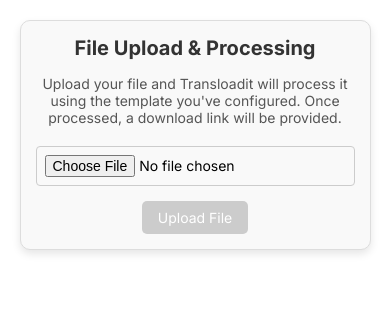
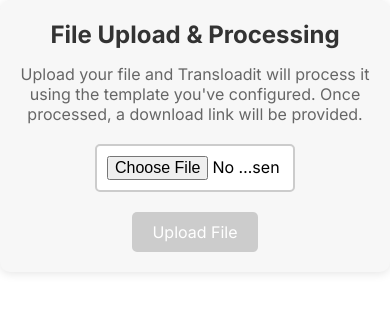
Before and after one commit to Akshay8122/transloadit-poc, a React (Vite) app: page / in a window 390 px wide. Shown: the top 312 px of the page. Built offline with nearby package versions, Linux system fonts and the light colour scheme.

Commit message:
feat: image detect robot & other changes added

```diff
--- a/src/components/upload.css
+++ b/src/components/upload.css
@@ -1,137 +1,129 @@
-/* Container for the upload section */
 .upload-container {
-  max-width: 500px;
-  margin: 20px auto;
+  max-width: 600px;
+  margin: 0 auto;
   padding: 20px;
-  border: 1px solid #ddd;
+  text-align: center;
+  background-color: #f7f7f7;
   border-radius: 10px;
-  box-shadow: 0 4px 8px rgba(0, 0, 0, 0.1);
-  background-color: #f9f9f9;
-  text-align: center;
+  box-shadow: 0 2px 10px rgba(0, 0, 0, 0.1);
 }
 
-h2 {
+.title {
   font-size: 24px;
+  color: #333;
   margin-bottom: 15px;
-  color: #333;
 }
 
 .description {
   font-size: 16px;
+  color: #666;
   margin-bottom: 20px;
-  color: #555;
 }
 
-/* Wrapper for the file input and cancel icon */
 .file-upload-wrapper {
   display: flex;
+  justify-content: center;
+  align-items: center;
   flex-direction: column;
-  align-items: center;
-  gap: 15px;
 }
 
-/* File input wrapper with cancel icon */
 .file-input-wrapper {
   position: relative;
-  width: 100%;
-  max-width: 350px;
+  display: inline-block;
 }
 
 .file-input {
-  width: 100%;
+  display: inline-block;
+  width: 200px;
   padding: 10px;
-  font-size: 16px;
-  border-radius: 4px;
-  border: 1px solid #ccc;
-  box-sizing: border-box;
+  border: 2px solid #ccc;
+  border-radius: 5px;
+  background-color: white;
+  cursor: pointer;
+  transition: border-color 0.3s ease;
 }
 
-/* Cancel icon styling */
+.file-input:hover {
+  border-color: #009688;
+}
+
 .cancel-icon {
   position: absolute;
-  right: 10px;
   top: 50%;
+  right: -25px;
   transform: translateY(-50%);
   font-size: 20px;
+  cursor: pointer;
   color: red;
-  cursor: pointer;
-  font-weight: bold;
-  user-select: none;
 }
 
-.cancel-icon:hover {
-  color: darkred;
-}
-
-/* Upload button styling */
 .upload-btn {
-  background-color: #4caf50;
-  color: white;
+  margin-top: 20px;
   padding: 10px 20px;
   border: none;
   border-radius: 5px;
+  background-color: #009688;
+  color: white;
   cursor: pointer;
   font-size: 16px;
   transition: background-color 0.3s ease;
 }
 
-.upload-btn:hover {
-  background-color: #45a049;
-}
-
-.upload-btn:disabled {
+.upload-btn.disabled {
   background-color: #ccc;
   cursor: not-allowed;
 }
 
-/* Error message styling */
+.upload-btn:hover:not(.disabled) {
+  background-color: #00796b;
+}
+
+.loading-spinner {
+  border: 3px solid #f3f3f3;
+  border-top: 3px solid #009688;
+  border-radius: 50%;
+  width: 20px;
+  height: 20px;
+  animation: spin 1s linear infinite;
+}
+
+@keyframes spin {
+  0% {
+    transform: rotate(0deg);
+  }
+  100% {
+    transform: rotate(360deg);
+  }
+}
+
 .error-message {
   color: red;
-  font-size: 14px;
   margin-top: 10px;
 }
 
-/* Success result section styling */
 .result-section {
-  margin-top: 20px;
+  margin-top: 30px;
+  background-color: #e7f5e8;
+  padding: 20px;
+  border-radius: 10px;
+}
+
+.success-message {
+  color: #388e3c;
+  font-size: 20px;
+  margin-bottom: 20px;
+}
+
+.result-item {
+  margin-bottom: 20px;
 }
 
 .result-link {
-  color: #2c7dff;
+  color: #009688;
+  text-decoration: none;
   font-weight: bold;
-  text-decoration: none;
 }
 
 .result-link:hover {
   text-decoration: underline;
 }
-
-/* Responsive styles */
-@media (max-width: 600px) {
-  .upload-container {
-    padding: 15px;
-    width: 90%;
-  }
-
-  h2 {
-    font-size: 20px;
-  }
-
-  .description {
-    font-size: 14px;
-  }
-
-  .file-input-wrapper {
-    max-width: 100%;
-  }
-
-  .file-input {
-    font-size: 14px;
-    padding: 8px;
-  }
-
-  .upload-btn {
-    font-size: 14px;
-    padding: 8px 16px;
-  }
-}
--- a/src/components/upload.tsx
+++ b/src/components/upload.tsx
@@ -1,7 +1,150 @@
+// import React, { useState, ChangeEvent, useRef } from "react";
+// import { createAssembly, pollAssembly } from "../services/transloditService";
+// import "./upload.css"; // Import the CSS file for styling
+
+// const UploadComponent: React.FC = () => {
+//   const [file, setFile] = useState<File | null>(null);
+//   const [assembly, setAssembly] = useState<any>(null);
+//   const [error, setError] = useState<string>("");
+//   const [isLoading, setIsLoading] = useState<boolean>(false);
+//   const [isUploaded, setIsUploaded] = useState<boolean>(false); // Track successful upload
+
+//   const fileInputRef = useRef<HTMLInputElement>(null); // Use ref to control the file input
+
+//   const handleFileChange = (event: ChangeEvent<HTMLInputElement>) => {
+//     if (event.target.files && event.target.files.length > 0) {
+//       setFile(event.target.files[0]);
+//       setIsUploaded(false); // Reset upload state when a new file is selected
+//     }
+//   };
+
+//   const handleCancel = () => {
+//     setFile(null);
+//     setAssembly(null); // Clear the uploaded assembly result
+//     setError(""); // Reset error messages
+//     setIsUploaded(false); // Reset the uploaded state
+//     if (fileInputRef.current) {
+//       fileInputRef.current.value = ""; // Clear the file input element
+//     }
+//   };
+
+//   const handleUpload = async () => {
+//     if (!file) {
+//       setError("Please select a file to upload.");
+//       return;
+//     }
+
+//     setIsLoading(true);
+//     setError("");
+
+//     try {
+//       // Step 1: Create the assembly
+//       const assemblyResult = await createAssembly(file, import.meta.env.VITE_TRANSLOADIT_TEMPLETE_ID); // Replace with your template ID
+
+//       // Step 2: Poll the assembly until it completes
+//       const finalAssemblyResult = await pollAssembly(assemblyResult.assembly_url);
+
+//       // Step 3: Use the final results
+//       setAssembly(finalAssemblyResult);
+//       setIsUploaded(true); // Mark as uploaded after successful upload
+//       setError("");
+//     } catch (err) {
+//       setError(`Failed to upload file: ${err}`);
+//     } finally {
+//       setIsLoading(false);
+//     }
+//   };
+
+//   return (
+//     <div className="upload-container">
+//       <h2>File Upload & Processing</h2>
+//       <p className="description">
+//         Upload your file and Transloadit will process it using the template you've configured. Once processed, a
+//         download link will be provided.
+//       </p>
+
+//       <div className="file-upload-wrapper">
+//         <div className="file-input-wrapper">
+//           <input
+//             type="file"
+//             onChange={handleFileChange}
+//             className="file-input"
+//             ref={fileInputRef} // Attach ref to the file input element
+//           />
+//           {file && (
+//             <span className="cancel-icon" onClick={handleCancel}>
+//               &times;
+//             </span>
+//           )}
+//         </div>
+//         <button
+//           onClick={handleUpload}
+//           className="upload-btn"
+//           disabled={isLoading || !file || isUploaded} // Disable after successful upload
+//         >
+//           {isLoading ? "Uploading..." : isUploaded ? "Uploaded" : "Upload File"}
+//         </button>
+//       </div>
+
+//       {error && <p className="error-message">{error}</p>}
+
+//       {/* Display the results if assembly is completed and there are results */}
+//       {assembly && isUploaded && (
+//         <div className="result-section">
+//           <h3>File processed successfully!</h3>
+
+//           {/* Show links to processed files */}
+//           {assembly.results.image_thumbed && assembly.results.image_thumbed[0] && (
+//             <div>
+//               <h4>Resized Image:</h4>
+//               <a href={assembly.results.image_thumbed[0].ssl_url} target="_blank" className="result-link">
+//                 Download Resized Image
+//               </a>
+//             </div>
+//           )}
+
+//           {assembly.results.document_converted && assembly.results.document_converted[0] && (
+//             <div>
+//               <h4>Converted Document:</h4>
+//               <a href={assembly.results.document_converted[0].ssl_url} target="_blank" className="result-link">
+//                 Download Converted PDF
+//               </a>
+//             </div>
+//           )}
+
+//           {/* Display face detection results */}
+//           {assembly.results.faces_detected && assembly.results.faces_detected[0] && (
+//             <div className="face-detection-results">
+//               <h4>Face Detection Result:</h4>
+//               <p>
+//                 <strong>Detected Face Coordinates:</strong>
+//               </p>
+//               <pre>{JSON.stringify(assembly.results.faces_detected[0].meta.faces, null, 2)}</pre>
+//               <a href={assembly.results.faces_detected[0].ssl_url} target="_blank" className="result-link">
+//                 View Face-Detected Image
+//               </a>
+//             </div>
+//           )}
+
+//           {assembly.results[":original"] && assembly.results[":original"][0] && (
+//             <div>
+//               <h4>Original Image:</h4>
+//               <a href={assembly.results[":original"][0].ssl_url} target="_blank" className="result-link">
+//                 Download Original File
+//               </a>
+//             </div>
+//           )}
+//         </div>
+//       )}
+//     </div>
+//   );
+// };
+
 // export default UploadComponent;
+
 import React, { useState, ChangeEvent, useRef } from "react";
-import { createAssembly } from "../services/transloditService";
-import "./upload.css"; // Import the CSS file for styling
+import { createAssembly, pollAssembly } from "../services/transloditService";
+import "./upload.css"; // Ensure this file contains the CSS for styling
 
 const UploadComponent: React.FC = () => {
   const [file, setFile] = useState<File | null>(null);
@@ -39,8 +182,14 @@
     setError("");
 
     try {
+      // Step 1: Create the assembly
       const assemblyResult = await createAssembly(file, import.meta.env.VITE_TRANSLOADIT_TEMPLETE_ID); // Replace with your template ID
-      setAssembly(assemblyResult);
+
+      // Step 2: Poll the assembly until it completes
+      const finalAssemblyResult = await pollAssembly(assemblyResult.assembly_url);
+
+      // Step 3: Use the final results
+      setAssembly(finalAssemblyResult);
       setIsUploaded(true); // Mark as uploaded after successful upload
       setError("");
     } catch (err) {
@@ -52,7 +201,7 @@
 
   return (
     <div className="upload-container">
-      <h2>File Upload & Processing</h2>
+      <h2 className="title">File Upload & Processing</h2>
       <p className="description">
         Upload your file and Transloadit will process it using the template you've configured. Once processed, a
         download link will be provided.
@@ -74,20 +223,60 @@
         </div>
         <button
           onClick={handleUpload}
-          className="upload-btn"
-          disabled={isLoading || !file || isUploaded} // Disable after successful upload
+          className={`upload-btn ${isLoading || !file || isUploaded ? "disabled" : ""}`} // Disable after successful upload
+          disabled={isLoading || !file || isUploaded}
         >
-          {isLoading ? "Uploading..." : isUploaded ? "Uploaded" : "Upload File"}
+          {isLoading ? <div className="loading-spinner"></div> : isUploaded ? "Uploaded" : "Upload File"}
         </button>
       </div>
 
+      {/* Error message */}
       {error && <p className="error-message">{error}</p>}
+
+      {/* Success message and results */}
       {assembly && isUploaded && (
         <div className="result-section">
-          <h3>File processed successfully!</h3>
-          <a href={assembly.uploads[0].url} target="_blank" className="result-link">
-            Download Processed File
-          </a>
+          <h3 className="success-message">File processed successfully!</h3>
+
+          {assembly.results.image_thumbed && assembly.results.image_thumbed[0] && (
+            <div className="result-item">
+              <h4>Resized Image:</h4>
+              <a href={assembly.results.image_thumbed[0].ssl_url} target="_blank" className="result-link">
+                Download Resized Image
+              </a>
+            </div>
+          )}
+
+          {assembly.results.document_converted && assembly.results.document_converted[0] && (
+            <div className="result-item">
+              <h4>Converted Document:</h4>
+              <a href={assembly.results.document_converted[0].ssl_url} target="_blank" className="result-link">
+                Download Converted PDF
+              </a>
+            </div>
+          )}
+
+          {assembly.results.faces_detected && assembly.results.faces_detected[0] && (
+            <div className="result-item">
+              <h4>Face Detection Result:</h4>
+              <p>
+                <strong>Detected Face Coordinates:</strong>
+              </p>
+              <pre>{JSON.stringify(assembly.results.faces_detected[0].meta.faces, null, 2)}</pre>
+              <a href={assembly.results.faces_detected[0].ssl_url} target="_blank" className="result-link">
+                View Face-Detected Image
+              </a>
+            </div>
+          )}
+
+          {assembly.results[":original"] && assembly.results[":original"][0] && (
+            <div className="result-item">
+              <h4>Original Image:</h4>
+              <a href={assembly.results[":original"][0].ssl_url} target="_blank" className="result-link">
+                Download Original File
+              </a>
+            </div>
+          )}
         </div>
       )}
     </div>
```
Also changed, not shown: src/services/transloditService.ts (+36 -3 lines).
